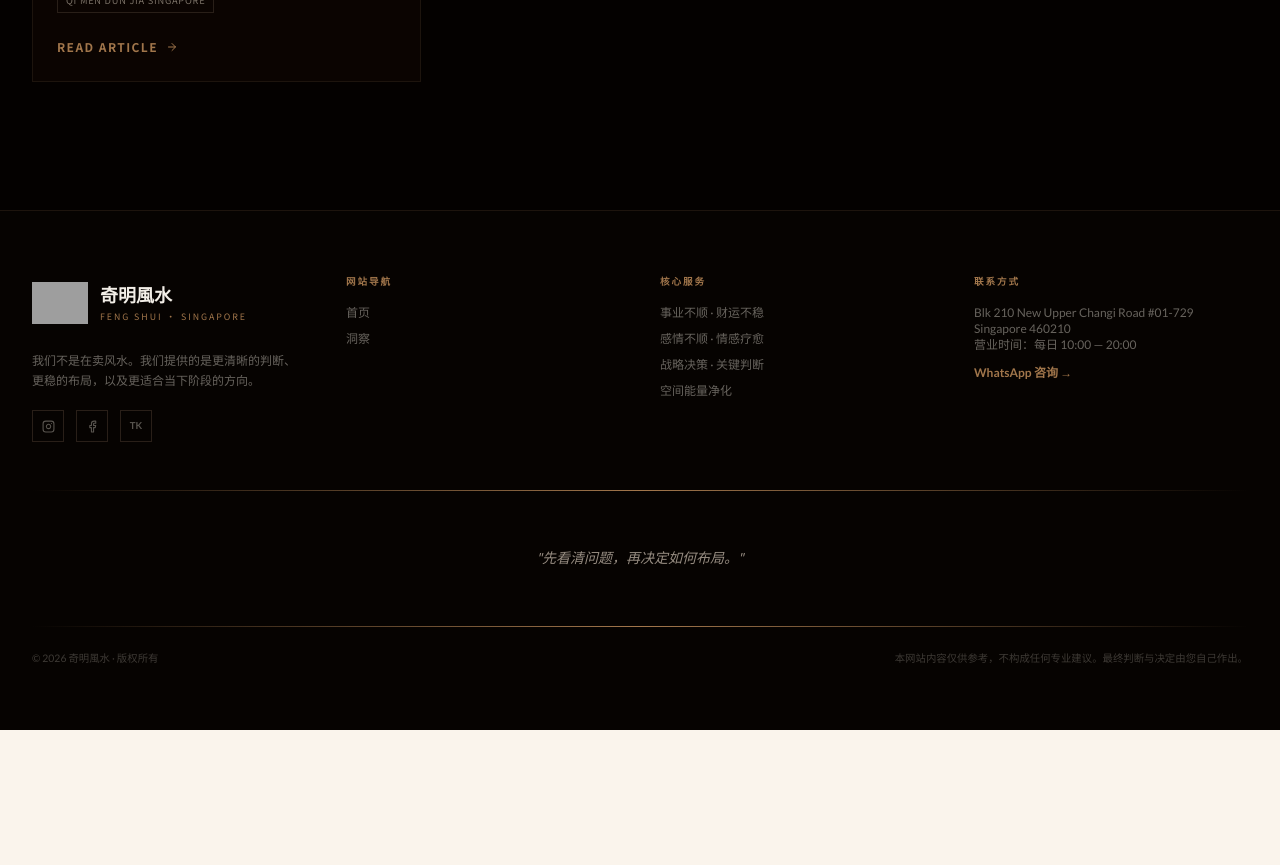
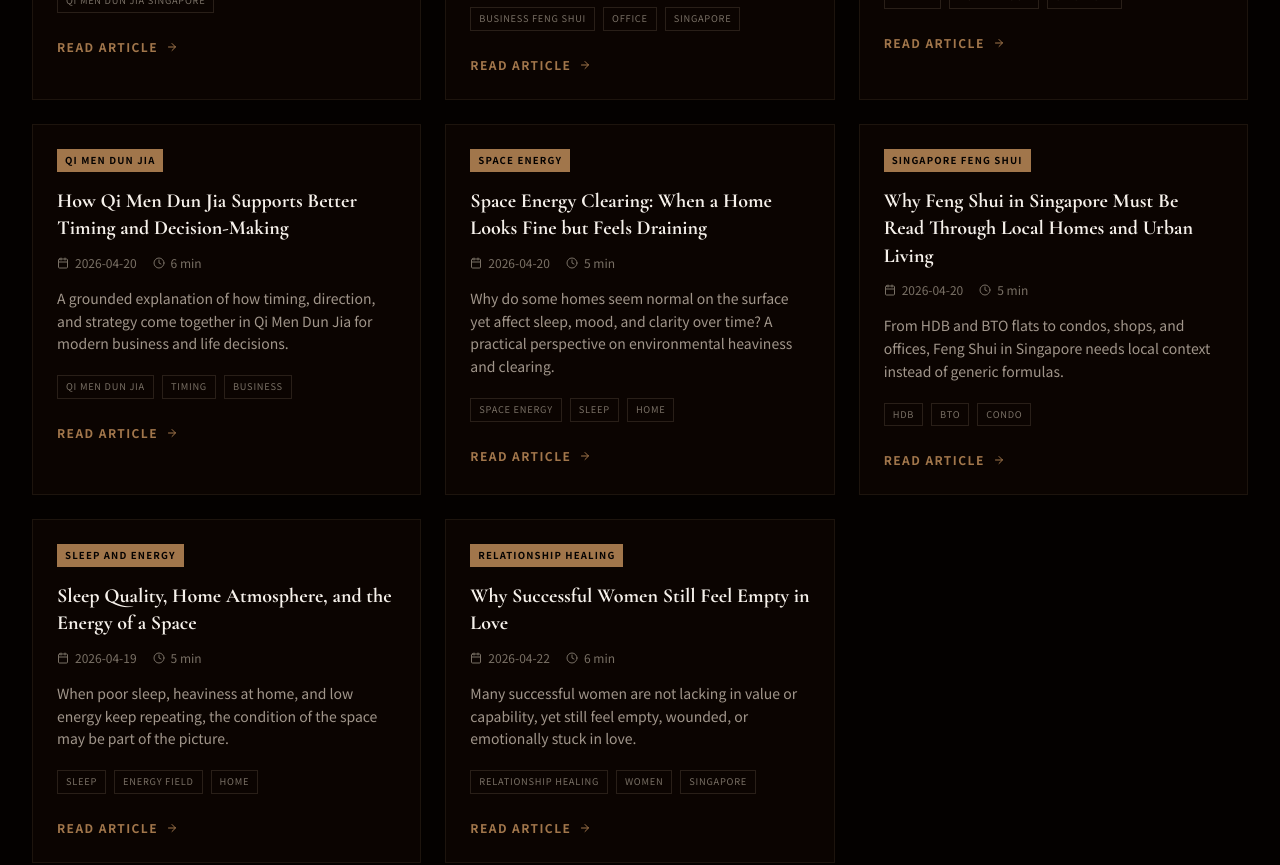
Before and after one commit to BODHIWONG/qmfeng-website, a Next.js app: page /insights in a window 1280 px wide. Shown: the part 2020-2885 px from the top of the page. Before the commit the page ends 2750 px from the top, so only its background shows below. Built offline with nearby package versions, Linux system fonts and the light colour scheme; grey boxes are pictures that could not be loaded.

Commit message:
Show legacy insights together with Qi Men Dun Jia articles

```diff
--- a/app/insights/page.tsx
+++ b/app/insights/page.tsx
@@ -6,6 +6,81 @@ import Footer from "@/components/footer";
 import Link from "next/link";
 import { ArrowRight, Calendar, Clock } from "lucide-react";
 import { insightPosts } from "@/lib/insights-data";
+
+const legacyPosts = [
+  {
+    slug: "office-feng-shui-wealth-focus-singapore",
+    title: "Beyond Hard Work: How Office Feng Shui Can Influence Wealth, Focus, and Business Momentum",
+    excerpt:
+      "A practical look at how office Feng Shui and Qi Men Dun Jia can affect wealth flow, focus, decision-making, and business momentum in Singapore’s working environment.",
+    date: "2026-04-23",
+    readTime: "6 min",
+    category: "Business Feng Shui",
+    keywords: ["Business Feng Shui", "Office", "Singapore"],
+  },
+  {
+    slug: "feng-shui-wealth-improvement",
+    title: "Wealth, Home Layout, and Feng Shui: Why Some Homes Never Seem to Hold Money",
+    excerpt:
+      "A practical look at how home layout, rest quality, and environmental support can affect wealth flow, decisions, and daily momentum.",
+    date: "2026-04-20",
+    readTime: "6 min",
+    category: "Wealth Feng Shui",
+    keywords: ["Wealth", "Home Layout", "Singapore"],
+  },
+  {
+    slug: "qimen-dunjia-decision-making",
+    title: "How Qi Men Dun Jia Supports Better Timing and Decision-Making",
+    excerpt:
+      "A grounded explanation of how timing, direction, and strategy come together in Qi Men Dun Jia for modern business and life decisions.",
+    date: "2026-04-20",
+    readTime: "6 min",
+    category: "Qi Men Dun Jia",
+    keywords: ["Qi Men Dun Jia", "Timing", "Business"],
+  },
+  {
+    slug: "space-energy-clearing",
+    title: "Space Energy Clearing: When a Home Looks Fine but Feels Draining",
+    excerpt:
+      "Why do some homes seem normal on the surface yet affect sleep, mood, and clarity over time? A practical perspective on environmental heaviness and clearing.",
+    date: "2026-04-20",
+    readTime: "5 min",
+    category: "Space Energy",
+    keywords: ["Space Energy", "Sleep", "Home"],
+  },
+  {
+    slug: "singapore-qiming-feng-shui",
+    title: "Why Feng Shui in Singapore Must Be Read Through Local Homes and Urban Living",
+    excerpt:
+      "From HDB and BTO flats to condos, shops, and offices, Feng Shui in Singapore needs local context instead of generic formulas.",
+    date: "2026-04-20",
+    readTime: "5 min",
+    category: "Singapore Feng Shui",
+    keywords: ["HDB", "BTO", "Condo"],
+  },
+  {
+    slug: "sleep-quality-energy-field",
+    title: "Sleep Quality, Home Atmosphere, and the Energy of a Space",
+    excerpt:
+      "When poor sleep, heaviness at home, and low energy keep repeating, the condition of the space may be part of the picture.",
+    date: "2026-04-19",
+    readTime: "5 min",
+    category: "Sleep and Energy",
+    keywords: ["Sleep", "Energy Field", "Home"],
+  },
+  {
+    slug: "why-successful-women-still-feel-empty-in-love",
+    title: "Why Successful Women Still Feel Empty in Love",
+    excerpt:
+      "Many successful women are not lacking in value or capability, yet still feel empty, wounded, or emotionally stuck in love.",
+    date: "2026-04-22",
+    readTime: "6 min",
+    category: "Relationship Healing",
+    keywords: ["Relationship Healing", "Women", "Singapore"],
+  },
+];
+
+const allPosts = [...insightPosts, ...legacyPosts];
 
 function InsightsContent() {
   return (
@@ -31,7 +106,7 @@ function InsightsContent() {
         </div>
 
         <div className="grid gap-6 md:grid-cols-2 lg:grid-cols-3">
-          {insightPosts.map((post) => (
+          {allPosts.map((post) => (
             <article
               key={post.slug}
               className="border border-[oklch(0.20_0.02_60)] bg-[oklch(0.12_0.02_60)] p-6 transition-colors hover:border-[oklch(0.60_0.08_65)]"
```
